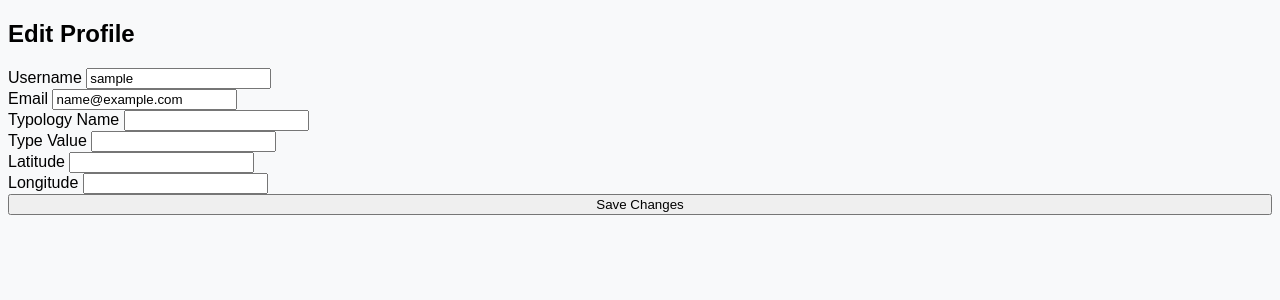
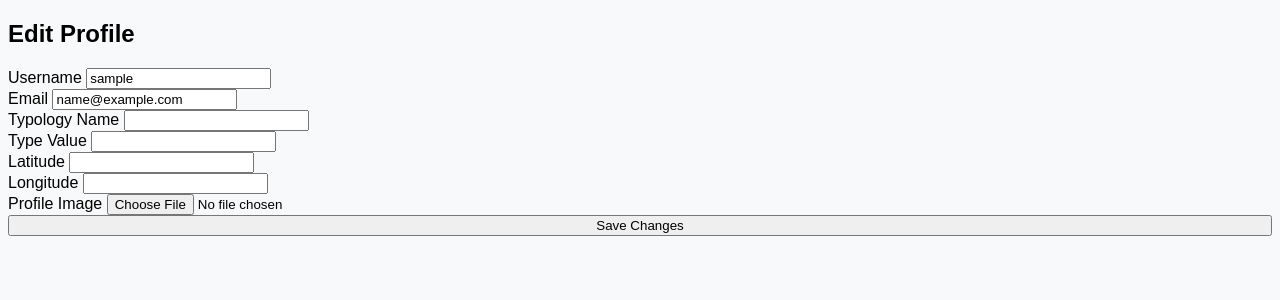
Before and after one commit to psycalc/temporistics_matching_algorithm, a Flask app: page /edit_profile in a window 1280 px wide. Shown: the part 46-346 px from the top of the page. Run offline with Flask 3, Linux system fonts and the light colour scheme; the visitor is signed in with stand-in values (Sample User, id 1); some libraries are stand-ins or nearby versions.

Commit message:
working file upload

```diff
--- a/app/__init__.py
+++ b/app/__init__.py
@@ -3,6 +3,7 @@ from config import config_dict
 from .extensions import db, migrate, cache  # <-- Вот тут!
 from flask_login import LoginManager
 from flask_babel import Babel
+import os
 
 login_manager = LoginManager()
 login_manager.login_view = "main.login"
@@ -16,6 +17,9 @@ def create_app(config_name=None):
     # Если мы в тестинге, отключаем проброс исключений.
     if app.config.get("TESTING"):
         app.config["PROPAGATE_EXCEPTIONS"] = False
+        # Set UPLOAD_FOLDER dynamically
+        app.config["UPLOAD_FOLDER"] = os.path.join(app.instance_path, 'uploads')
+        os.makedirs(app.config["UPLOAD_FOLDER"], exist_ok=True)
 
     db.init_app(app)
     migrate.init_app(app, db)
--- a/app/forms.py
+++ b/app/forms.py
@@ -5,6 +5,7 @@ from wtforms import (
 )
 from wtforms.validators import DataRequired, Email, EqualTo, Length, ValidationError
 from app.models import User
+from flask_wtf.file import FileField, FileAllowed
 
 class TypologyTypeForm(FlaskForm):
     class Meta:
@@ -43,6 +44,7 @@ class EditProfileForm(FlaskForm):
     type_value = StringField("Type Value", validators=[DataRequired()])
     latitude = FloatField("Latitude", validators=[DataRequired()])
     longitude = FloatField("Longitude", validators=[DataRequired()])
+    profile_image = FileField("Profile Image", validators=[FileAllowed(['jpg', 'png', 'jpeg'], 'Images only!')])
     submit = SubmitField("Save Changes")
 
 class ProfileForm(FlaskForm):
--- a/app/models.py
+++ b/app/models.py
@@ -16,6 +16,7 @@ class User(UserMixin, db.Model):
     password_hash = Column(String(128), nullable=False)  # Ensure non-nullable
     type_id = Column(Integer, ForeignKey("user_type.id"))
     user_type = db.relationship("UserType", backref="users")
+    profile_image = Column(String(200), nullable=True)
 
     # Add latitude/longitude fields since tests assume their presence
     latitude = Column(Float, nullable=True)
--- a/app/routes.py
+++ b/app/routes.py
@@ -14,6 +14,8 @@ from flask_wtf import FlaskForm
 from wtforms import HiddenField
 from urllib.parse import urlparse, urljoin
 from app.services import get_distance_if_compatible
+from werkzeug.utils import secure_filename
+import os
 
 main = Blueprint("main", __name__)
 
@@ -214,6 +216,7 @@ def edit_profile():
     if form.validate_on_submit():
         try:
             from .services import update_user_profile
+            # Обновляем профиль пользователя
             update_user_profile(
                 current_user,
                 username=form.username.data,
@@ -223,12 +226,39 @@ def edit_profile():
                 latitude=form.latitude.data,
                 longitude=form.longitude.data,
             )
+
+            # Если был загружен файл с картинкой
+            if form.profile_image.data:
+                file = form.profile_image.data
+                filename = secure_filename(file.filename)
+
+                uploads_dir = current_app.config['UPLOAD_FOLDER']
+                os.makedirs(uploads_dir, exist_ok=True)  # Убедимся, что директория существует
+
+                file_path = os.path.join(uploads_dir, filename)
+
+                # Проверяем, что путь не указывает на директорию
+                if os.path.isdir(file_path):
+                    raise ValueError(f"'{file_path}' is a directory, expected a file path.")
+
+                # Проверка MIME-типа
+                if not file.mimetype.startswith("image/"):
+                    raise ValueError("Uploaded file is not an image.")
+
+                file.save(file_path)
+                current_user.profile_image = filename
+
+            # Сохраняем изменения в базе данных
+            db.session.commit()
+
             flash("Profile updated successfully.", "success")
             return redirect(url_for("main.user_profile", username=current_user.username))
         except Exception as e:
-            current_app.logger.error(f"Error updating profile: {e}")
-            flash("An error occurred while updating your profile. Please try again.", "danger")
+            current_app.logger.error(f"Error updating profile for user {current_user.username}: {e}", exc_info=True)
+            flash("An unexpected error occurred. Please try again later.", "danger")
+
     return render_template("edit_profile.html", form=form)
+
 
 @main.route("/check_distance", methods=["GET", "POST"])
 @login_required
--- a/app/templates/base.html
+++ b/app/templates/base.html
@@ -47,6 +47,6 @@
         {% block content %}{% endblock %}
     </div>
 
-    <script src="{{ url_for('static', filename='js/scripts.js') }}"></script>
+    <script src="{{ url_for('static', filename='js/script.js') }}"></script>
 </body>
 </html>
--- a/app/templates/edit_profile.html
+++ b/app/templates/edit_profile.html
@@ -2,7 +2,7 @@
 
 {% block content %}
   <h2>Edit Profile</h2>
-  <form method="POST" action="">
+  <form method="POST" action="" enctype="multipart/form-data">
     {{ form.hidden_tag() }}
 
     <div>
@@ -34,7 +34,10 @@
       <label for="longitude">Longitude</label>
       {{ form.longitude(class="form-control") }}
     </div>
-
+    <div>
+      <label for="profile_image">Profile Image</label>
+      {{ form.profile_image(class="form-control") }}
+    </div>
     <div>
       {{ form.submit(class="btn btn-primary") }}
     </div>
```
Also changed, not shown: migrations/versions/7a8f97d14d15_add_profile_image_column_to_user.py (added, +28 -0 lines), tests/test_routes.py (+38 -0 lines), instance/uploads/test.png (added).
